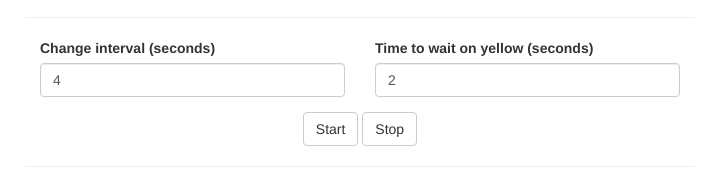
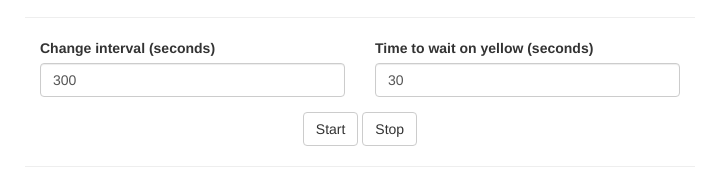
Before and after one commit to pulpdood/trafficlights, a website: page views/index.html in a window 1280 px wide. Shown: the part 249-433 px from the top of the page, 280-1000 px from the left. Drawn offline with Linux system fonts and the light colour scheme; no server answers.

Commit message:
updated default values for times in front end

```diff
--- a/views/index.html
+++ b/views/index.html
@@ -33,11 +33,11 @@
 		    	<hr>
 		    	<div class="form-group col-md-6">
 		    		<label for="timechange">Change interval (seconds)</label>
-		    		<input type="number" id="timechange" class="form-control" value=4>
+		    		<input type="number" id="timechange" class="form-control" value=300>
 	    		</div>
 		    	<div class="form-group col-md-6">
 		    		<label for="timeyellow">Time to wait on yellow (seconds)</label>
-		    		<input type="number" id="timeyellow" class="form-control" value=2>
+		    		<input type="number" id="timeyellow" class="form-control" value=30>
 	    		</div>
 	    		<div class="text-center">
 		    		<button class="btn btn-default" id="start">Start</button>
```
